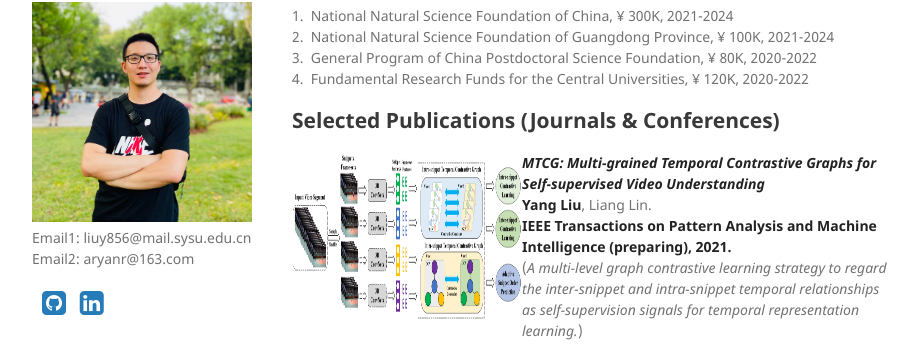
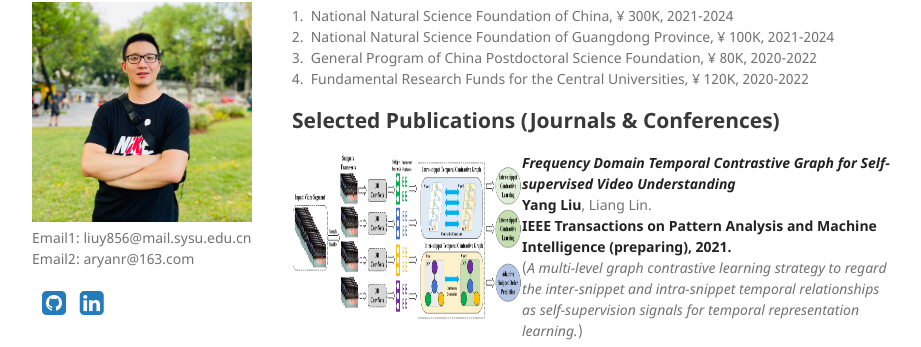
Before and after one commit to YangLiu9208/home, a Jekyll site: the page built from index.md, in a window 1280 px wide and 900 px high, scrolled down 829 px. Shown: the part 107-454 px from the top of the window, without its empty margins (178-1099 px from the left). Built offline with Jekyll 4.4.1, drawn with Linux system fonts in a browser that asks for light colours; a style sheet for code colours, icons or effects is not loaded.

Commit message:
Update index.md

```diff
--- a/index.md
+++ b/index.md
@@ -38,7 +38,7 @@ Deep Learning, Self-supervised Learning, Reinforcement Learning
             <img border="0" src="./TCG.png" align="left" width="230" height="170">
           </a>
 </div>
-***MTCG: Multi-grained Temporal Contrastive Graphs for Self-supervised Video Understanding***
+***Frequency Domain Temporal Contrastive Graph for Self-supervised Video Understanding***
 **Yang Liu**, Liang Lin.
 **IEEE Transactions on Pattern Analysis and Machine Intelligence (preparing), 2021.**
 (*A multi-level graph contrastive learning strategy to regard the inter-snippet and intra-snippet temporal relationships as self-supervision signals for temporal representation learning.*)
```
